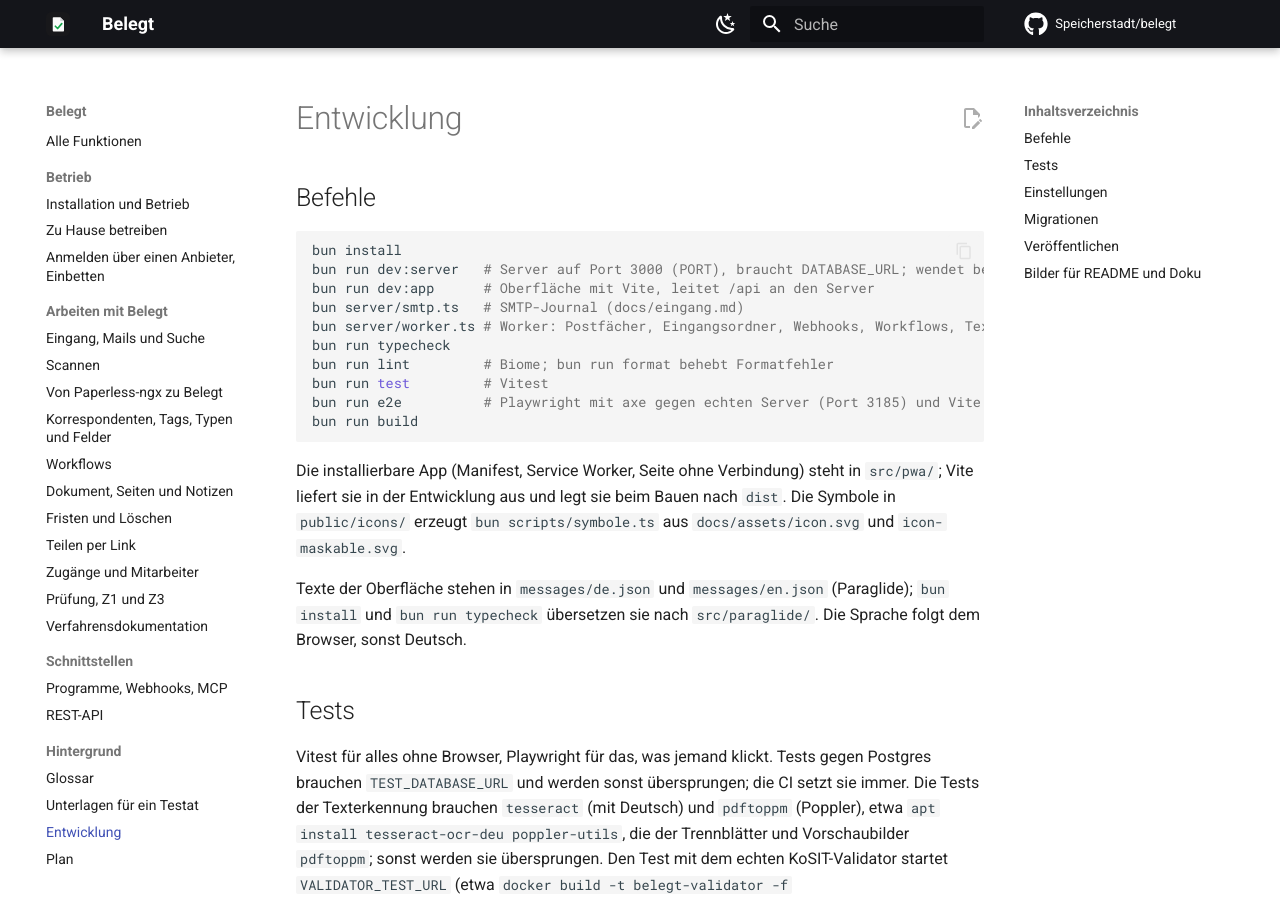
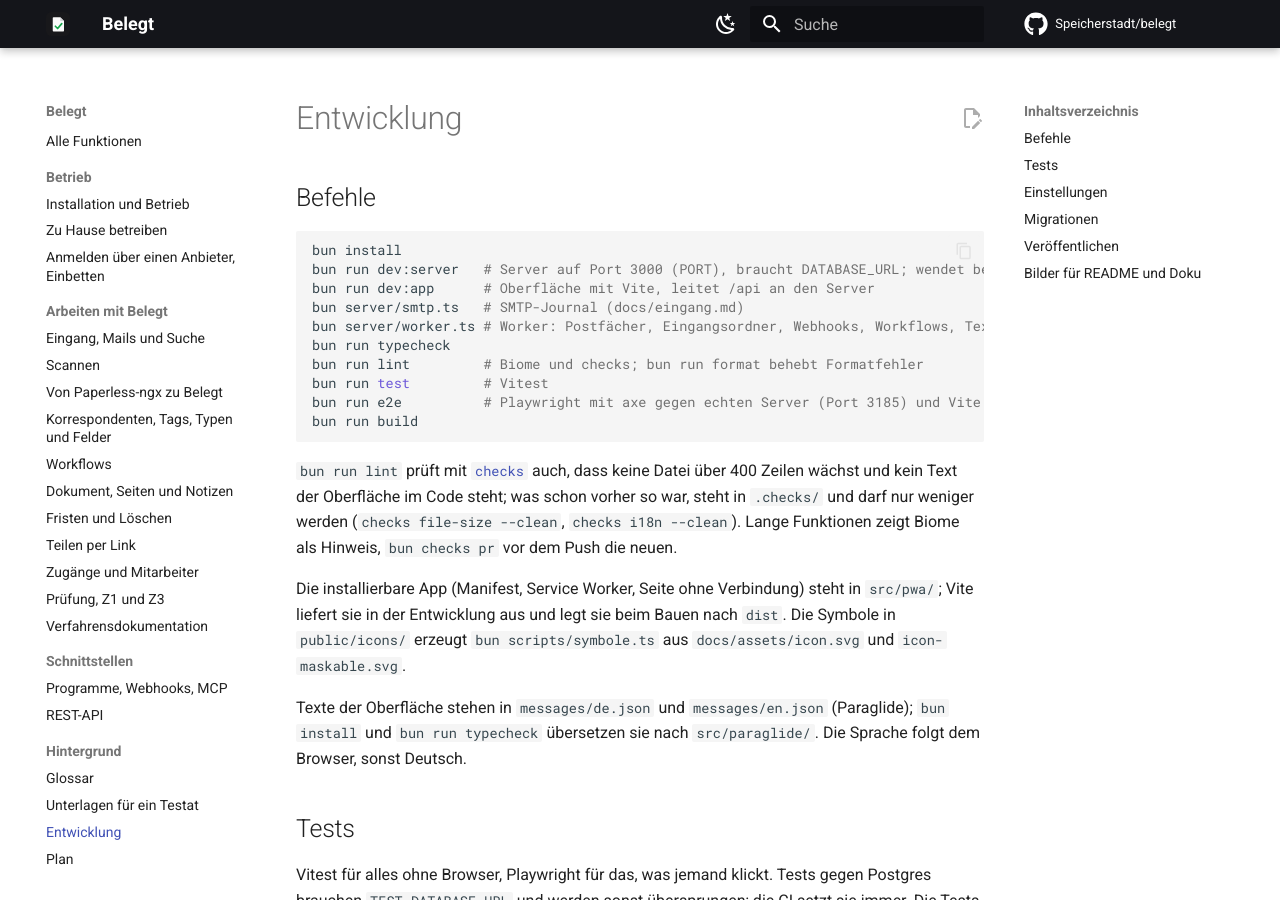
Before and after one commit to Speicherstadt/belegt, an MkDocs documentation site: the page built from docs/entwicklung.md, in a window 1280 px wide and 900 px high. Built offline with MkDocs 1.6.1 and Material for MkDocs 9.7.7, drawn with Linux system fonts in a browser that asks for light colours; plug-ins that fetch from the network failed and are left out; comment, search, counter and statistics services are not loaded.

Commit message:
Prüfungen: Dateigröße und Übersetzungen mit @firsttris/checks (#14)
* Prüfungen: Dateigröße und Übersetzungen mit @firsttris/checks

Die Regeln aus CLAUDE.md (Dateien über ~400 Zeilen und Funktionen über ~80
Zeilen teilen, Texte der Oberfläche über Paraglide) prüft jetzt das
gemeinsame Paket aus firsttris/workflows statt nur die Beschreibung:

- bun run lint führt `checks` aus: Dateigröße und i18n (beide Sprachen
  vollständig, jeder Text genutzt, kein Text im Code). Was schon vorher
  zu lang war oder im Code stand, steht in .checks/ und darf nur weniger
  werden.
- Biome zeigt Funktionen über 80 Zeilen als Hinweis (Tests ausgenommen).
- Die CI gibt in Pull Requests Hinweise mit `checks pr`.

Co-Authored-By: Claude Opus 5.5 <noreply@anthropic.com>
Claude-Session: https://claude.ai/code/session_01Y3rdfXnvRPTpyT7hCGJTe2

* Prüfungen: @firsttris/checks im Lockfile

Co-Authored-By: Claude Opus 5.5 <noreply@anthropic.com>
Claude-Session: https://claude.ai/code/session_01Y3rdfXnvRPTpyT7hCGJTe2

---------

Co-authored-by: Claude <noreply@anthropic.com>

````diff
--- /dev/null
+++ b/checks.json
@@ -0,0 +1,4 @@
+{
+  "fileSize": { "include": ["src/**/*.{ts,tsx}", "server/**/*.ts", "shared/**/*.ts", "scripts/**/*.ts"] },
+  "i18n": { "include": ["src/**/*.{ts,tsx}"] }
+}
--- a/docs/entwicklung.md
+++ b/docs/entwicklung.md
@@ -15,11 +15,16 @@ bun run dev:app      # Oberfläche mit Vite, leitet /api an den Server
 bun server/smtp.ts   # SMTP-Journal (docs/eingang.md)
 bun server/worker.ts # Worker: Postfächer, Eingangsordner, Webhooks, Workflows, Text und E-Rechnungen, Benachrichtigungen
 bun run typecheck
-bun run lint         # Biome; bun run format behebt Formatfehler
+bun run lint         # Biome und checks; bun run format behebt Formatfehler
 bun run test         # Vitest
 bun run e2e          # Playwright mit axe gegen echten Server (Port 3185) und Vite (5185), braucht E2E_DATABASE_URL
 bun run build
 ```
+
+`bun run lint` prüft mit [`checks`](https://github.com/firsttris/workflows#checks) auch, dass keine Datei über 400 Zeilen
+wächst und kein Text der Oberfläche im Code steht; was schon vorher so war, steht in `.checks/` und darf nur weniger
+werden (`checks file-size --clean`, `checks i18n --clean`). Lange Funktionen zeigt Biome als Hinweis, `bun checks pr` vor
+dem Push die neuen.
 
 Die installierbare App (Manifest, Service Worker, Seite ohne Verbindung) steht in `src/pwa/`; Vite liefert sie in der
 Entwicklung aus und legt sie beim Bauen nach `dist`. Die Symbole in `public/icons/` erzeugt `bun scripts/symbole.ts` aus
--- a/package.json
+++ b/package.json
@@ -8,7 +8,7 @@
   "scripts": {
     "dev:server": "bun --watch server/index.ts",
     "typecheck": "bun run postinstall && tsc -p .",
-    "lint": "biome check --error-on-warnings .",
+    "lint": "biome check --error-on-warnings . && checks",
     "format": "biome check --write .",
     "test": "vitest run",
     "dev:app": "vite",
@@ -47,6 +47,7 @@
   "devDependencies": {
     "@axe-core/playwright": "^4.14.0",
     "@biomejs/biome": "^2.6.7",
+    "@firsttris/checks": "github:firsttris/workflows#v1",
     "@fontsource-variable/geist": "^5.3.0",
     "@inlang/paraglide-js": "^3.2.2",
     "@inlang/plugin-message-format": "^4.6.0",
````
Also changed, not shown: biome.json (+9 -0 lines), 4 other files.
